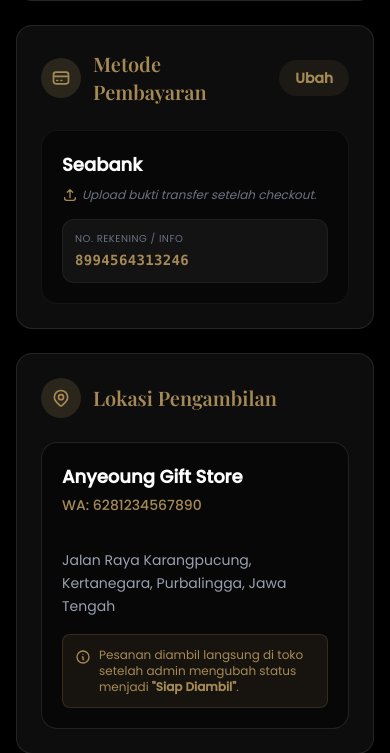
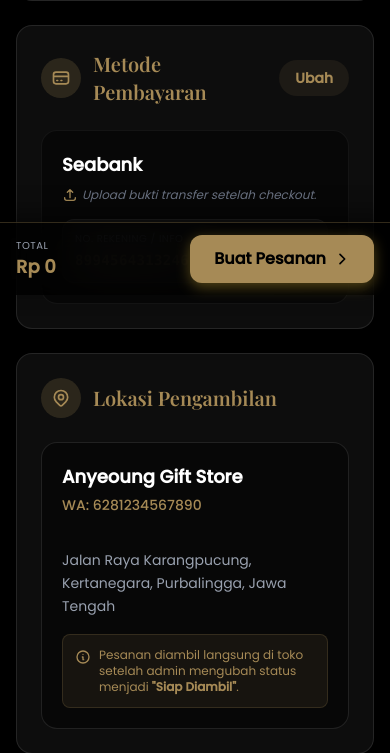
Before and after one commit to arifianilhamnrr/Anyeoung-Gift, a PHP site: page /anyeong-gift/users/index.php?page=checkout in a window 390 px wide. Shown: the part 549-1302 px from the top of the page. Run offline with PHP 8.4, Linux system fonts and the light colour scheme; a user stored in the database is signed in; data comes from the database, SQL or seed files in the repository; data that the repository does not hold is empty.

Commit message:
Add sticky checkout bar on mobile for cart and checkout pages
- cart.php: floating bottom bar (lg:hidden) shows total + 'Checkout'
  link button, always visible while user scrolls through cart items.
  Container gets pb-28 padding so the last item is not hidden behind
  the bar. Hidden when cart is empty.
- checkout.php: same pattern — floating bottom bar with total + 'Buat
  Pesanan' submit button. The button uses the HTML5 form= attribute
  to submit the main checkout form even though it sits outside the
  <form> element. Form gets an id and pb-28 padding so the last
  section is not hidden behind the bar.
- Both bars use bg-black/80 + backdrop-blur-xl + gold top border,
  and respect safe-area-inset-bottom for devices with home indicators.
- Tailwind main.css rebuilt to include the new utility classes
  (inset-x-0, z-[80], pb-28, lg:pb-0, lg:hidden,
  shadow-[0_-8px_24px_rgba(0,0,0,0.5)], text-[10px], etc).

Co-Authored-By: Devin AI <158243242+devin-ai-integration[bot]@users.noreply.github.com>

```diff
--- a/assets/css/main.css
+++ b/assets/css/main.css
@@ -286,6 +286,9 @@
   .inset-0 {
     inset: calc(var(--spacing) * 0);
   }
+  .inset-x-0 {
+    inset-inline: calc(var(--spacing) * 0);
+  }
   .inset-y-0 {
     inset-block: calc(var(--spacing) * 0);
   }
@@ -342,6 +345,9 @@
   }
   .z-50 {
     z-index: 50;
+  }
+  .z-\[80\] {
+    z-index: 80;
   }
   .z-\[90\] {
     z-index: 90;
@@ -1134,6 +1140,12 @@
       background-color: color-mix(in oklab, var(--color-black) 60%, transparent);
     }
   }
+  .bg-black\/80 {
+    background-color: color-mix(in srgb, #000 80%, transparent);
+    @supports (color: color-mix(in lab, red, red)) {
+      background-color: color-mix(in oklab, var(--color-black) 80%, transparent);
+    }
+  }
   .bg-blue-500\/10 {
     background-color: color-mix(in srgb, oklch(62.3% 0.214 259.815) 10%, transparent);
     @supports (color: color-mix(in lab, red, red)) {
@@ -1491,6 +1503,9 @@
   .pb-20 {
     padding-bottom: calc(var(--spacing) * 20);
   }
+  .pb-28 {
+    padding-bottom: calc(var(--spacing) * 28);
+  }
   .pl-1 {
     padding-left: calc(var(--spacing) * 1);
   }
@@ -1788,6 +1803,10 @@
   }
   .shadow-2xl {
     --tw-shadow: 0 25px 50px -12px var(--tw-shadow-color, rgb(0 0 0 / 0.25));
+    box-shadow: var(--tw-inset-shadow), var(--tw-inset-ring-shadow), var(--tw-ring-offset-shadow), var(--tw-ring-shadow), var(--tw-shadow);
+  }
+  .shadow-\[0_-8px_24px_rgba\(0\,0\,0\,0\.5\)\] {
+    --tw-shadow: 0 -8px 24px var(--tw-shadow-color, rgba(0,0,0,0.5));
     box-shadow: var(--tw-inset-shadow), var(--tw-inset-ring-shadow), var(--tw-ring-offset-shadow), var(--tw-ring-shadow), var(--tw-shadow);
   }
   .shadow-\[0_0_10px_rgba\(212\,175\,55\,0\.4\)\] {
@@ -2847,6 +2866,11 @@
       grid-column: span 7 / span 7;
     }
   }
+  .lg\:hidden {
+    @media (width >= 64rem) {
+      display: none;
+    }
+  }
   .lg\:grid-cols-2 {
     @media (width >= 64rem) {
       grid-template-columns: repeat(2, minmax(0, 1fr));
@@ -2899,6 +2923,11 @@
   .lg\:p-6 {
     @media (width >= 64rem) {
       padding: calc(var(--spacing) * 6);
+    }
+  }
+  .lg\:pb-0 {
+    @media (width >= 64rem) {
+      padding-bottom: calc(var(--spacing) * 0);
     }
   }
   .\[\&\:\:-webkit-details-marker\]\:hidden {
--- a/users/pages/checkout.php
+++ b/users/pages/checkout.php
@@ -77,7 +77,8 @@ $selectedPaymentId = !empty($paymentMethods) ? $paymentMethods[0]['id'] : null;
         </div>
     <?php else: ?>
 
-        <form action="actions/checkout-process.php" method="POST" class="grid lg:grid-cols-12 gap-6 lg:gap-8 items-start">
+        <form id="checkoutForm" action="actions/checkout-process.php" method="POST"
+            class="grid lg:grid-cols-12 gap-6 lg:gap-8 items-start pb-28 lg:pb-0">
 
             <div class="lg:col-span-7 space-y-6">
 
@@ -423,6 +424,26 @@ $selectedPaymentId = !empty($paymentMethods) ? $paymentMethods[0]['id'] : null;
 
         </form>
 
+        <div
+            class="fixed inset-x-0 bottom-0 z-[80] lg:hidden bg-black/80 backdrop-blur-xl border-t border-gold/30 shadow-[0_-8px_24px_rgba(0,0,0,0.5)] px-4 py-3"
+            style="padding-bottom: calc(0.75rem + env(safe-area-inset-bottom));">
+            <div class="max-w-7xl mx-auto flex items-center gap-3">
+                <div class="flex-1 min-w-0">
+                    <div class="text-[10px] uppercase tracking-wider text-gray-400">Total</div>
+                    <div class="text-gold font-bold text-lg truncate">
+                        Rp <?= number_format($grandTotal, 0, ',', '.'); ?>
+                    </div>
+                </div>
+                <button type="submit" form="checkoutForm"
+                    class="shrink-0 inline-flex items-center justify-center gap-2 bg-gold text-black px-6 py-3 rounded-xl font-bold shadow-[0_4px_14px_0_rgba(212,175,55,0.39)] hover:bg-yellow-400 transition-all duration-300">
+                    Buat Pesanan
+                    <svg class="w-4 h-4" fill="none" stroke="currentColor" viewBox="0 0 24 24" aria-hidden="true">
+                        <path stroke-linecap="round" stroke-linejoin="round" stroke-width="2.5" d="M9 5l7 7-7 7"></path>
+                    </svg>
+                </button>
+            </div>
+        </div>
+
     <?php endif; ?>
 </div>
 
```
Also changed, not shown: users/pages/cart.php (+22 -1 lines).
